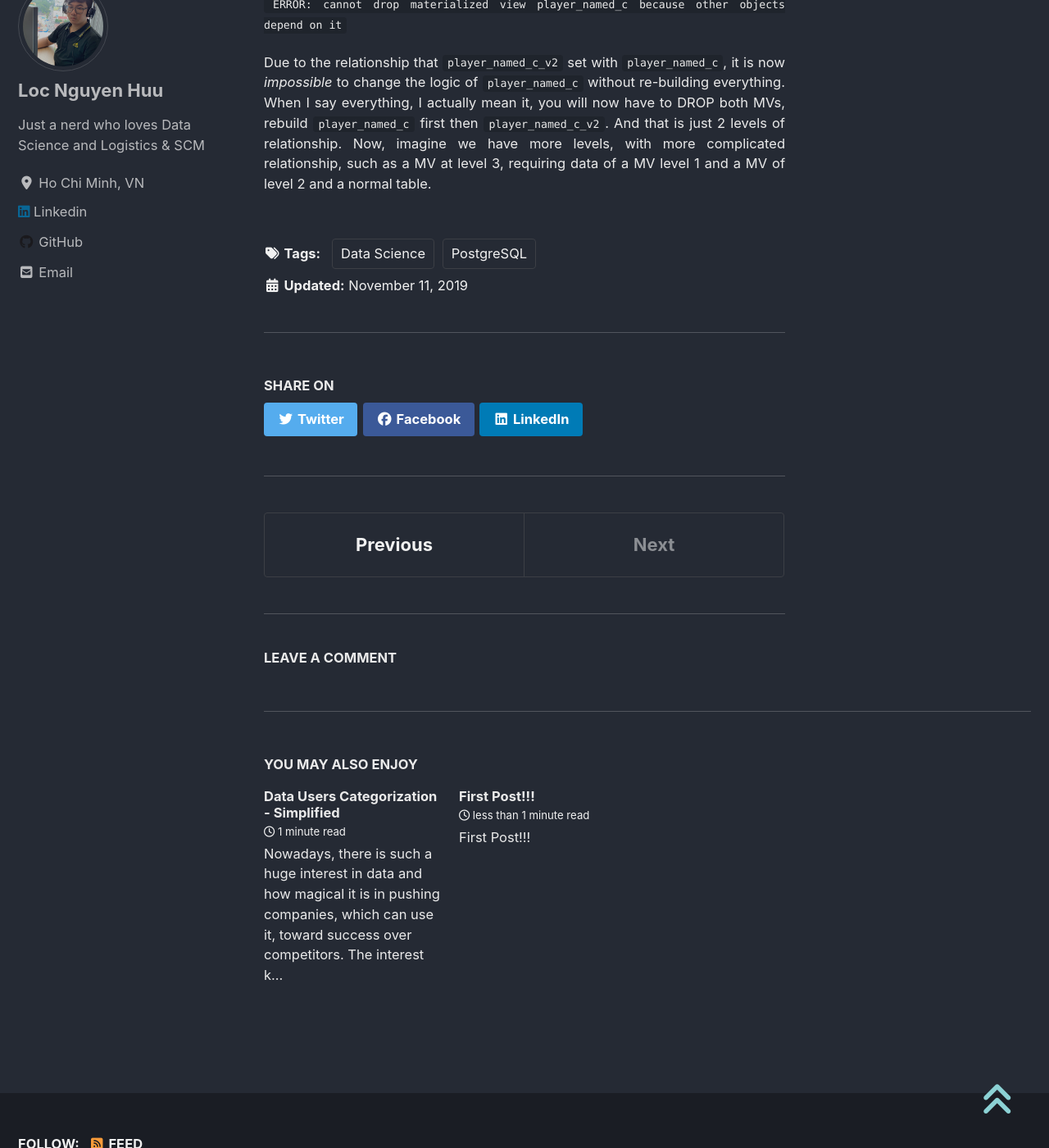
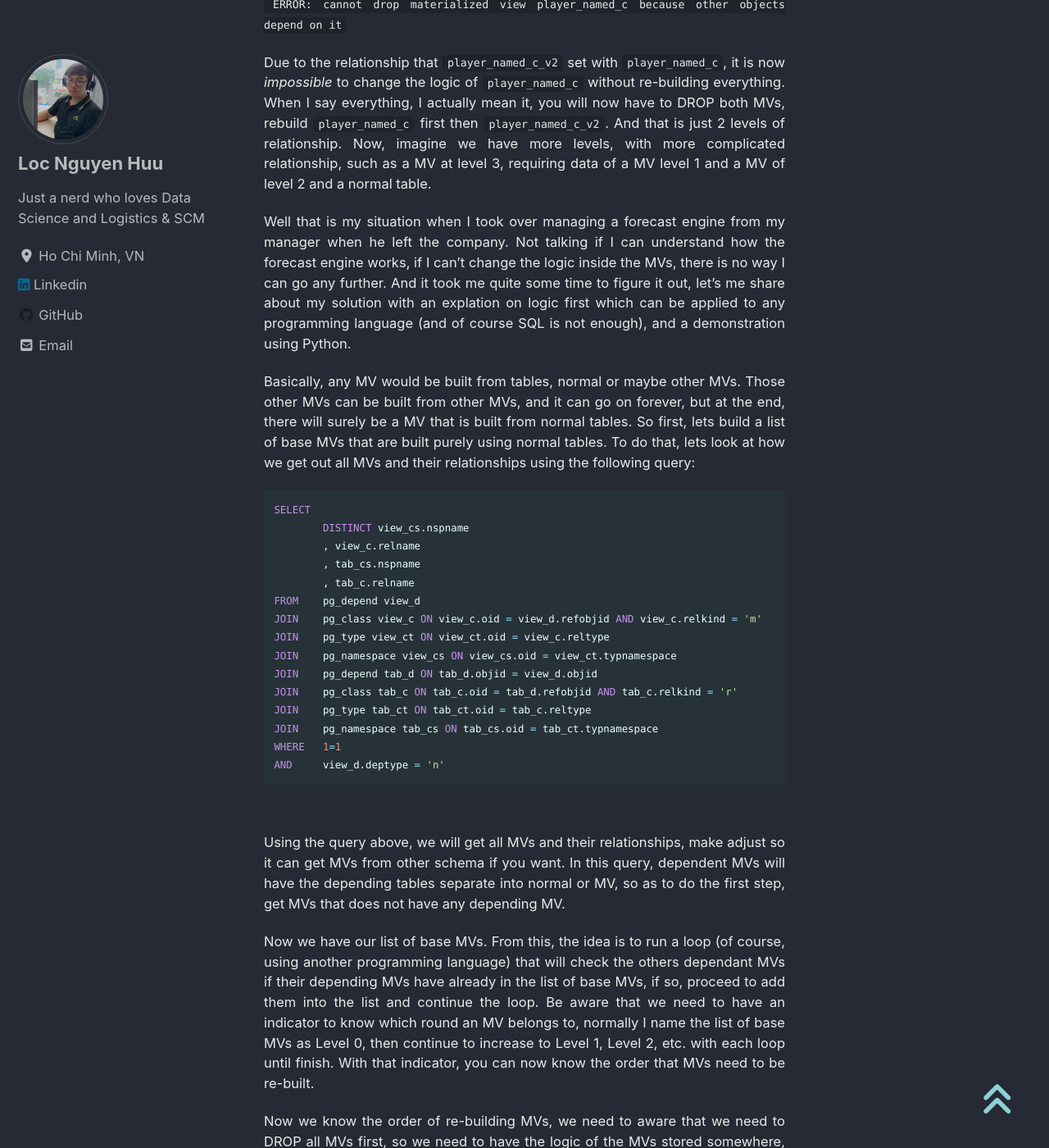
Before and after one commit to kaginguyen/locnguyen14061996.github.io, a Jekyll site: the page built from _posts/2019-11-11-work-with-materialized-view.md, in a window 1280 px wide and 1400 px high, scrolled down 2285 px. Shown: the whole window at 82% size. Built offline with Jekyll 4.4.1, drawn with Linux system fonts in a browser that asks for light colours; cached includes are drawn as plain includes; nearby versions of some CDN libraries; some of the changed text lies outside the part shown.

Commit message:
update post

````diff
--- a/_posts/2019-11-11-work-with-materialized-view.md
+++ b/_posts/2019-11-11-work-with-materialized-view.md
@@ -71,3 +71,69 @@ Now, the trouble will start to arises, so if you start to realize that you also
 <br>
 
 Due to the relationship that `player_named_c_v2` set with `player_named_c`, it is now *impossible* to change the logic of `player_named_c` without re-building everything. When I say everything, I actually mean it, you will now have to DROP both MVs, rebuild `player_named_c` first then `player_named_c_v2`. And that is just 2 levels of relationship. Now, imagine we have more levels, with more complicated relationship, such as a MV at level 3, requiring data of a MV level 1 and a MV of level 2 and a normal table.
+<br>
+
+Well that is my situation when I took over managing a forecast engine from my manager when he left the company. Not talking if I can understand how the forecast engine works, if I can't change the logic inside the MVs, there is no way I can go any further. And it took me quite some time to figure it out, let's me share about my solution with an explation on logic first which can be applied to any programming language (and of course SQL is not enough), and a demonstration using Python.
+<br>
+
+Basically, any MV would be built from tables, normal or maybe other MVs. Those other MVs can be built from other MVs, and it can go on forever, but at the end, there will surely be a MV that is built from normal tables. So first, lets build a list of base MVs that are built purely using normal tables. To do that, lets look at how we get out all MVs and their relationships using the following query:
+
+```sql
+SELECT
+        DISTINCT view_cs.nspname
+        , view_c.relname
+        , tab_cs.nspname
+        , tab_c.relname
+FROM    pg_depend view_d
+JOIN    pg_class view_c ON view_c.oid = view_d.refobjid AND view_c.relkind = 'm'
+JOIN    pg_type view_ct ON view_ct.oid = view_c.reltype
+JOIN    pg_namespace view_cs ON view_cs.oid = view_ct.typnamespace
+JOIN    pg_depend tab_d ON tab_d.objid = view_d.objid
+JOIN    pg_class tab_c ON tab_c.oid = tab_d.refobjid AND tab_c.relkind = 'r'
+JOIN    pg_type tab_ct ON tab_ct.oid = tab_c.reltype
+JOIN    pg_namespace tab_cs ON tab_cs.oid = tab_ct.typnamespace
+WHERE   1=1
+AND     view_d.deptype = 'n'
+```
+<br>
+
+Using the query above, we will get all MVs and their relationships, make adjust so it can get MVs from other schema if you want. In this query, dependent MVs will have the depending tables separate into normal or MV, so as to do the first step, get MVs that does not have any depending MV.
+<br>
+
+Now we have our list of base MVs. From this, the idea is to run a loop (of course, using another programming language) that will check the others dependant MVs if their depending MVs have already in the list of base MVs, if so, proceed to add them into the list and continue the loop. Be aware that we need to have an indicator to know which round an MV belongs to, normally I name the list of base MVs as Level 0, then continue to increase to Level 1, Level 2, etc. with each loop until finish. With that indicator, you can now know the order that MVs need to be re-built.
+<br>
+
+Now we know the order of re-building MVs, we need to aware that we need to DROP all MVs first, so we need to have the logic of the MVs stored somewhere, luckily in my query, the query used to build the MV are also available, so when writing your script, take advantage of that. And if you want to change the logic of a MV, do it during the process of re-building, and that is it.
+<br>
+
+For some people, it can be difficult to understand explanation like that. Therefore, let's talk in programming language, here is my Python scripts that I use to do the re-building:
+<br>
+
+```python
+from pyool import PostgreSQLConnector
+
+db = PostgreSQLConnector()
+db.connect()
+mv_list_query = """
+                SELECT
+                        DISTINCT view_cs.nspname
+                        , view_c.relname
+                        , tab_cs.nspname
+                        , tab_c.relname
+                FROM    pg_depend view_d
+                JOIN    pg_class view_c ON view_c.oid = view_d.refobjid AND view_c.relkind = 'm'
+                JOIN    pg_type view_ct ON view_ct.oid = view_c.reltype
+                JOIN    pg_namespace view_cs ON view_cs.oid = view_ct.typnamespace
+                JOIN    pg_depend tab_d ON tab_d.objid = view_d.objid
+                JOIN    pg_class tab_c ON tab_c.oid = tab_d.refobjid AND tab_c.relkind = 'r'
+                JOIN    pg_type tab_ct ON tab_ct.oid = tab_c.reltype
+                JOIN    pg_namespace tab_cs ON tab_cs.oid = tab_ct.typnamespace
+                WHERE   1=1
+                AND     view_d.deptype = 'n'
+                """
+df = db.run_query(mv_list_query, return_data = True)
+
+```
+<br>
+
+Minor note, there is a strange package pyool which is built by me in order to simplify the task of running PostgreSQL jobs, you can use psycopg2 for better control.
````
